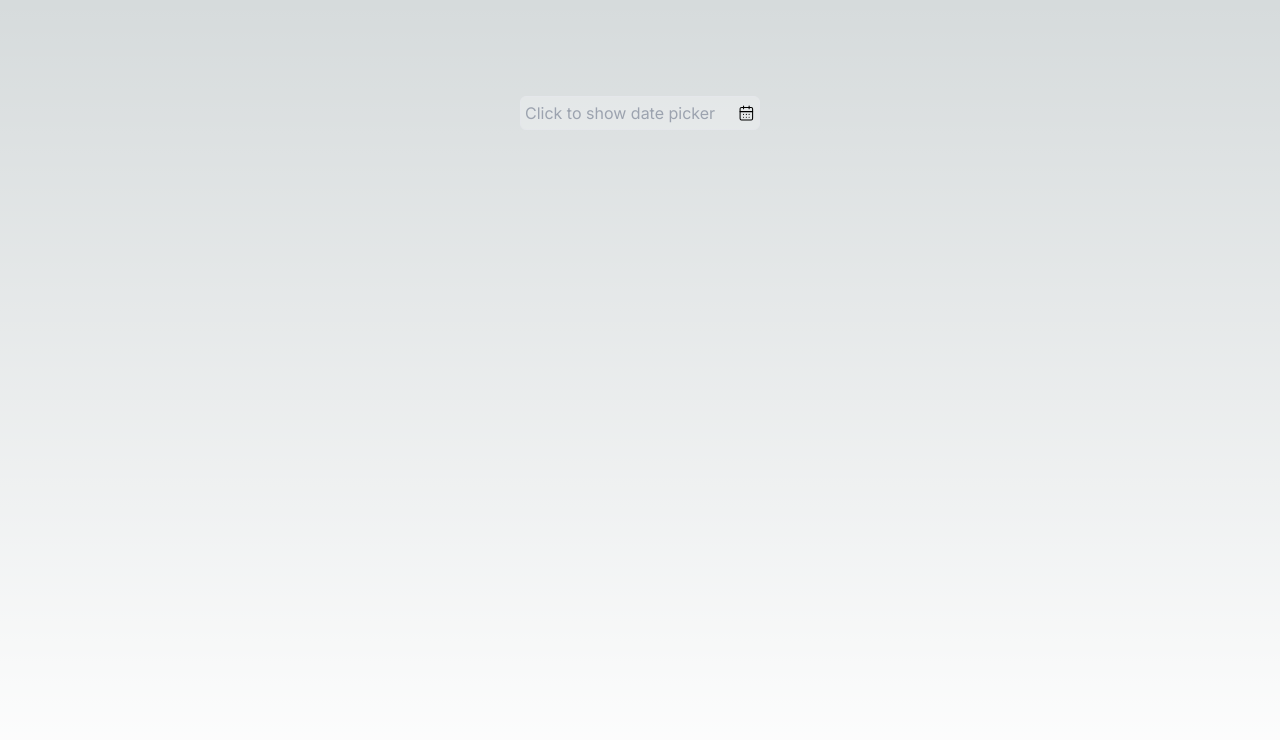
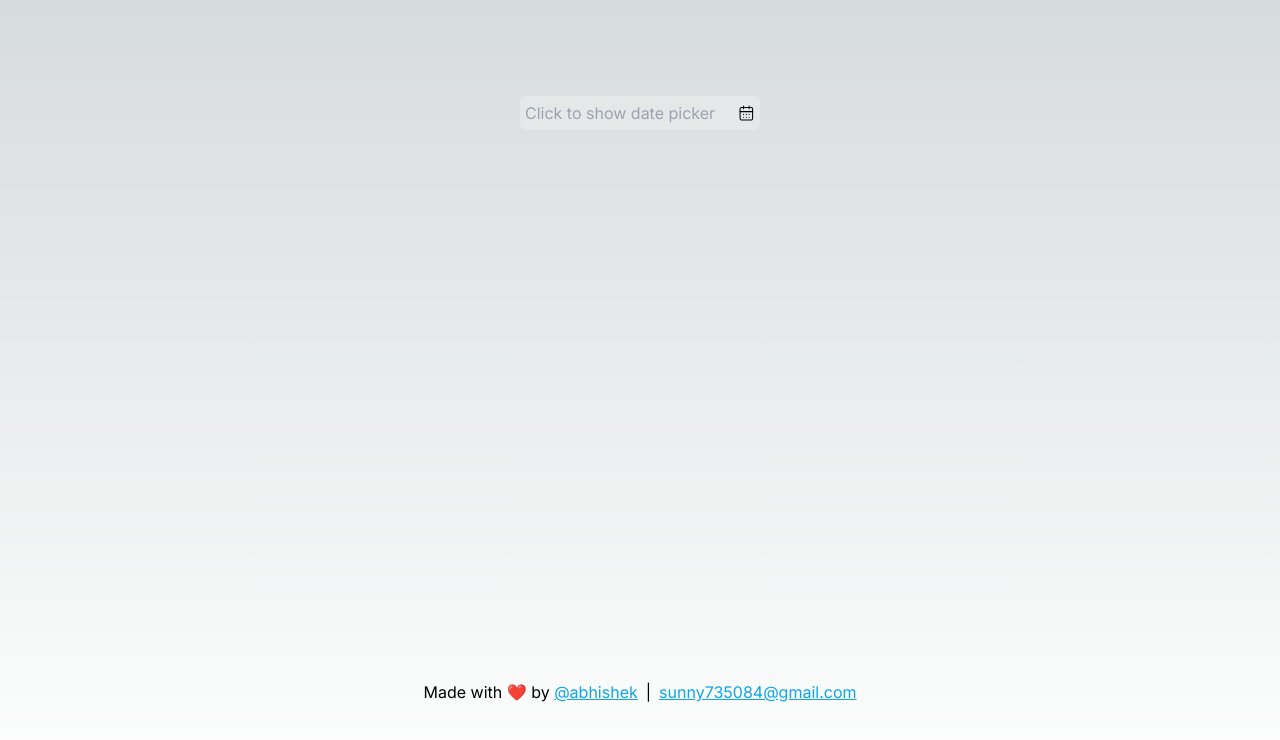
Before and after one commit to imaxisXD/date-picker, a Next.js app: page / in a window 1280 px wide. Shown: the top 740 px of the page. Built offline with nearby package versions, Linux system fonts and the light colour scheme.

Commit message:
touchup : add credits

```diff
--- a/app/page.tsx
+++ b/app/page.tsx
@@ -1,6 +1,7 @@
 "use client";
 import DatePicker from "@/components/date-picker";
 import { CalendarDays } from "lucide-react";
+import Link from "next/link";
 import { useSearchParams } from "next/navigation";
 import { useState } from "react";
 
@@ -51,6 +52,26 @@ export default function Home() {
           predefinedRanges={predefinedRanges}
         />
       )}
+      <span className="mt-4">
+        Made with ❤️ by{" "}
+        <Link
+          href="https://twitter.com/abhishek"
+          target="_blank"
+          rel="noreferrer"
+          className="text-sky-500 underline"
+        >
+          @abhishek
+        </Link>
+        <span className="mx-2">|</span>
+        <Link
+          href="mailto:sunny735084@gmail.com"
+          target="_blank"
+          rel="noreferrer"
+          className="text-sky-500 underline"
+        >
+          sunny735084@gmail.com
+        </Link>
+      </span>
     </main>
   );
 }
```
